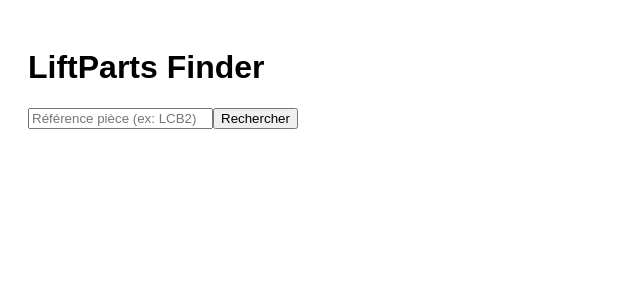
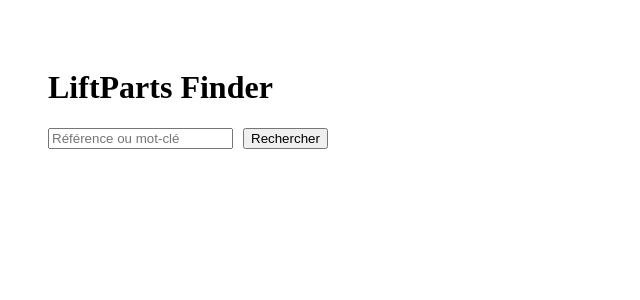
Before and after one commit to Zied-LPF/liftparts-finder, a Next.js app: page / in a window 1280 px wide. Shown: the top 300 px of the page, without its empty margins (0-640 px from the left). Built offline with nearby package versions, Linux system fonts and the light colour scheme.

Commit message:
Fix search UI and results rendering

```diff
--- a/pages/index.tsx
+++ b/pages/index.tsx
@@ -1,101 +1,69 @@
 import { useState } from "react";
-import { suppliers } from "../lib/suppliers";
 
 type Part = {
   id: string;
   name: string;
   reference: string;
-  brand: string | null;
+  brand: string;
 };
 
 export default function Home() {
   const [query, setQuery] = useState("");
   const [results, setResults] = useState<Part[]>([]);
   const [loading, setLoading] = useState(false);
-  const [error, setError] = useState("");
 
   const search = async () => {
     if (!query.trim()) return;
 
     setLoading(true);
-    setError("");
-    setResults([]);
 
     try {
-      const res = await fetch(
-        `/api/search?q=${encodeURIComponent(query.trim())}`
-      );
-
-      if (!res.ok) {
-        setError("Erreur serveur");
-        return;
-      }
-
+      const res = await fetch(`/api/search?q=${encodeURIComponent(query)}`);
       const data = await res.json();
 
-      if (!Array.isArray(data)) {
-        setError("Réponse invalide");
-        return;
-      }
+      console.log("API result:", data); // 👈 DEBUG CRUCIAL
 
-      setResults(data);
-    } catch (e) {
-      setError("Erreur réseau");
+      setResults(Array.isArray(data) ? data : []);
+    } catch (err) {
+      console.error("Search error:", err);
+      setResults([]);
     } finally {
       setLoading(false);
     }
   };
 
   return (
-    <main style={{ padding: 20, fontFamily: "Arial" }}>
+    <main style={{ padding: 40 }}>
       <h1>LiftParts Finder</h1>
 
-      <input
-        value={query}
-        onChange={(e) => setQuery(e.target.value)}
-        onKeyDown={(e) => e.key === "Enter" && search()}
-        placeholder="Référence pièce (ex: LCB2)"
-      />
-      <button onClick={search}>Rechercher</button>
+      <div style={{ marginBottom: 20 }}>
+        <input
+          type="text"
+          value={query}
+          onChange={(e) => setQuery(e.target.value)}
+          placeholder="Référence ou mot-clé"
+          style={{ marginRight: 10 }}
+        />
+        <button onClick={search}>Rechercher</button>
+      </div>
 
       {loading && <p>Recherche en cours…</p>}
-      {error && <p style={{ color: "red" }}>{error}</p>}
+
+      {!loading && results.length === 0 && query && (
+        <p>Aucune pièce trouvée</p>
+      )}
 
       <ul>
         {results.map((part) => (
-          <li key={part.id} style={{ marginTop: 12 }}>
+          <li key={part.id}>
             <strong>{part.name}</strong>
             <br />
             Référence : {part.reference}
             <br />
-            Marque : {part.brand ?? "-"}
-
-            <div style={{ marginTop: 6 }}>
-              {suppliers.map((s) => {
-                const url = s.searchParam
-                  ? `${s.baseUrl}?${s.searchParam}=${part.reference}`
-                  : s.baseUrl;
-
-                return (
-                  <a
-                    key={s.id}
-                    href={url}
-                    target="_blank"
-                    rel="noreferrer"
-                    style={{ marginRight: 10 }}
-                  >
-                    🔗 {s.name}
-                  </a>
-                );
-              })}
-            </div>
+            Marque : {part.brand}
           </li>
         ))}
       </ul>
-
-      {!loading && results.length === 0 && query && (
-        <p>Aucune pièce trouvée</p>
-      )}
     </main>
   );
 }
```
